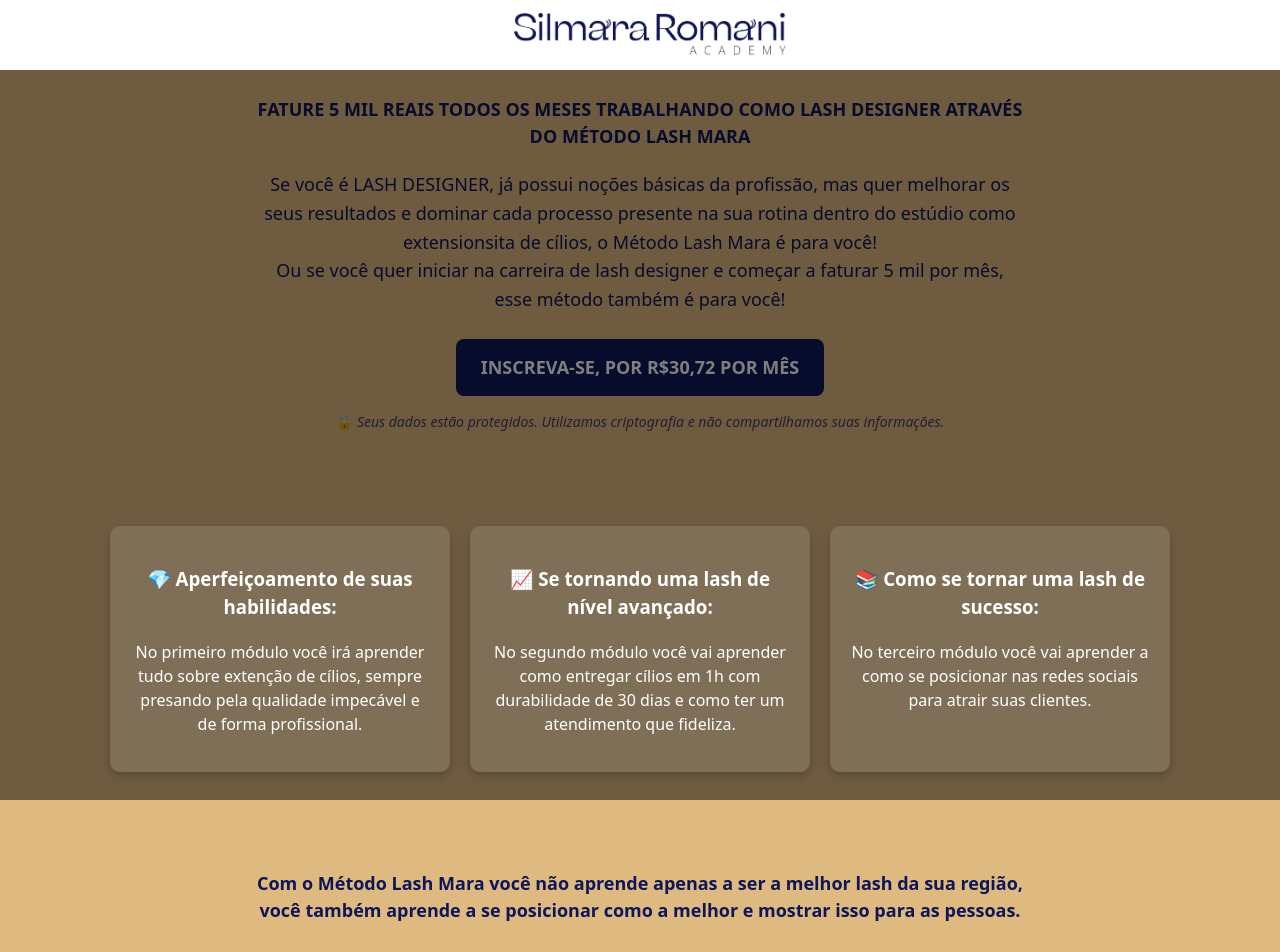
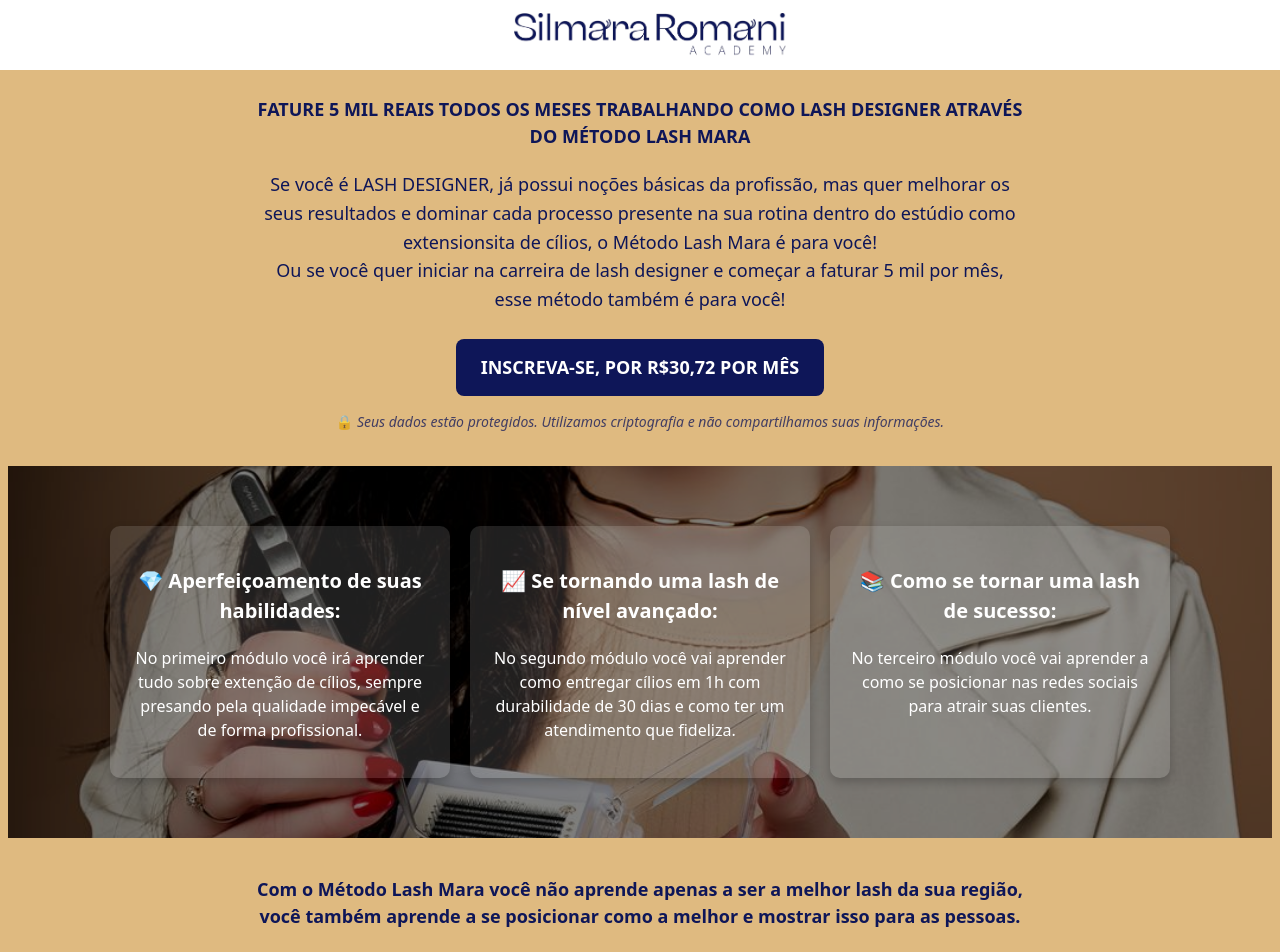
Before and after one commit to LucasRomani/Ladding_page_Silmara, a React (Vite) app: page / in a window 1280 px wide. Shown: the top 952 px of the page. Built offline with nearby package versions, Linux system fonts and the light colour scheme.

Commit message:
bug do ios2

```diff
--- a/src/body/Section.css
+++ b/src/body/Section.css
@@ -1,30 +1,20 @@
 .feature-section {
-  position: relative;
+    background: url("../assets/imagens/imagemdefundo.jpg") no-repeat center center/cover;
     padding: 60px 20px;
     text-align: center;
-  overflow: hidden;
-  z-index: 0;
+    position: relative;
+    background-attachment: fixed;
   }
 
-.background-image {
-  position: fixed;
+
+  .feature-section::before {
+    content: "";
+    position: absolute;
     top: 0;
     left: 0;
     width: 100%;
-  height: 100vh;
-  background: url("../assets/imagens/imagemdefundo.jpg") no-repeat center center / cover;
-  z-index: -2;
-}
-
-.feature-section::before {
-  content: "";
-  position: fixed;
-  top: 0;
-  left: 0;
-  width: 100%;
-  height: 100vh;
-  background: rgba(0, 0, 0, 0.5); /* Escurecimento */
-  z-index: -1;
+    height: 100%;
+    background: rgba(0, 0, 0, 0.5); /* Fundo escuro transparente */
   }
 
   .box-container {
@@ -38,7 +28,7 @@
   }
 
   .feature-box {
-  background: rgba(255, 255, 255, 0.12);
+    background: rgba(255, 255, 255, 0.120); /* Fundo branco transparente */
     padding: 20px;
     width: 300px;
     border-radius: 10px;
@@ -50,7 +40,12 @@
     transform: scale(1.05);
   }
 
-.feature-box h3,
+  .feature-box h3 {
+    font-size: 20px;
+    color: #ffffff;
+  }
+
   .feature-box p {
-  color: #fff;
+    font-size: 16px;
+    color: #ffffff;
   }
```
Lines whose indentation alone changed are shown as unchanged.
